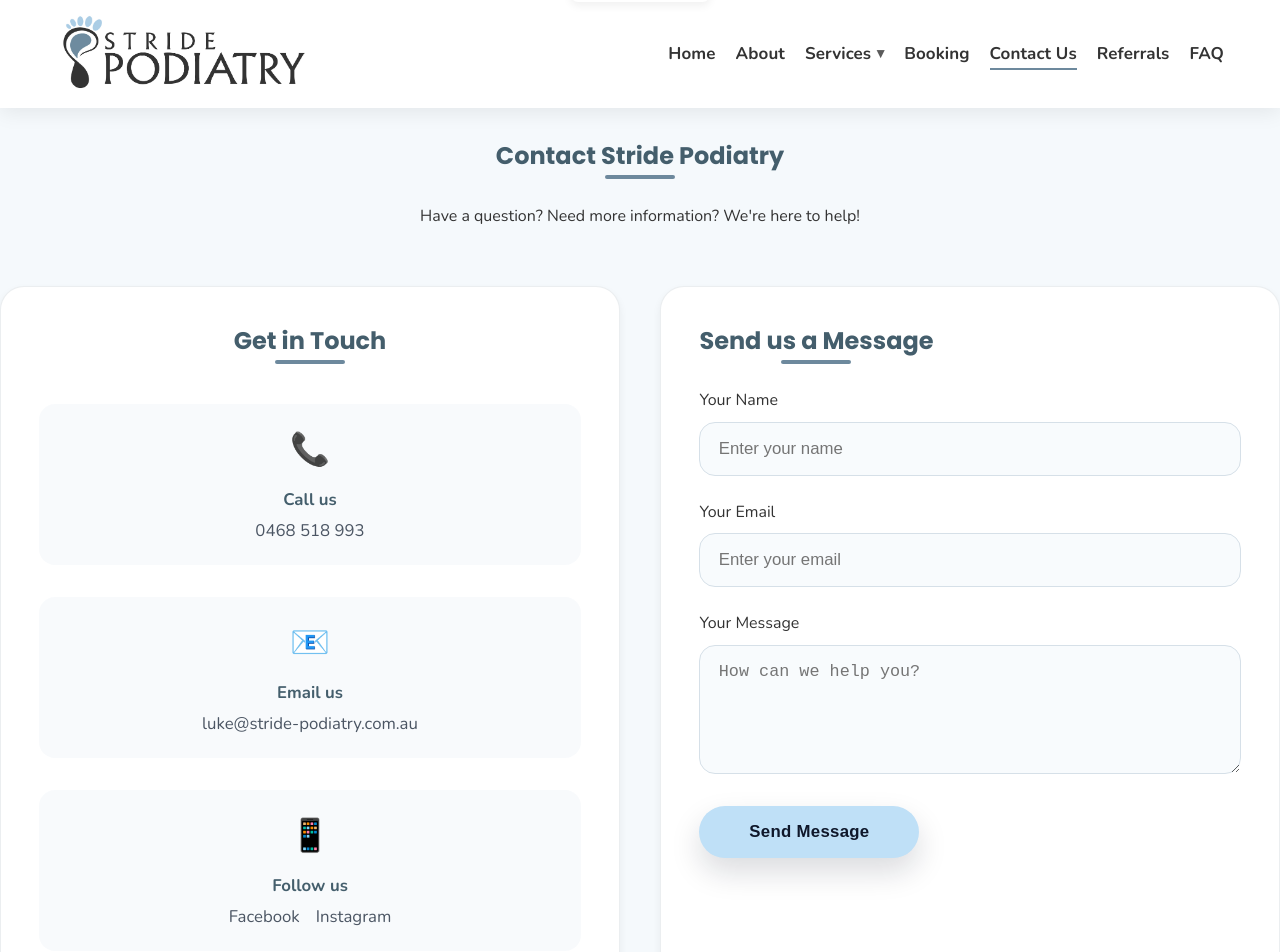
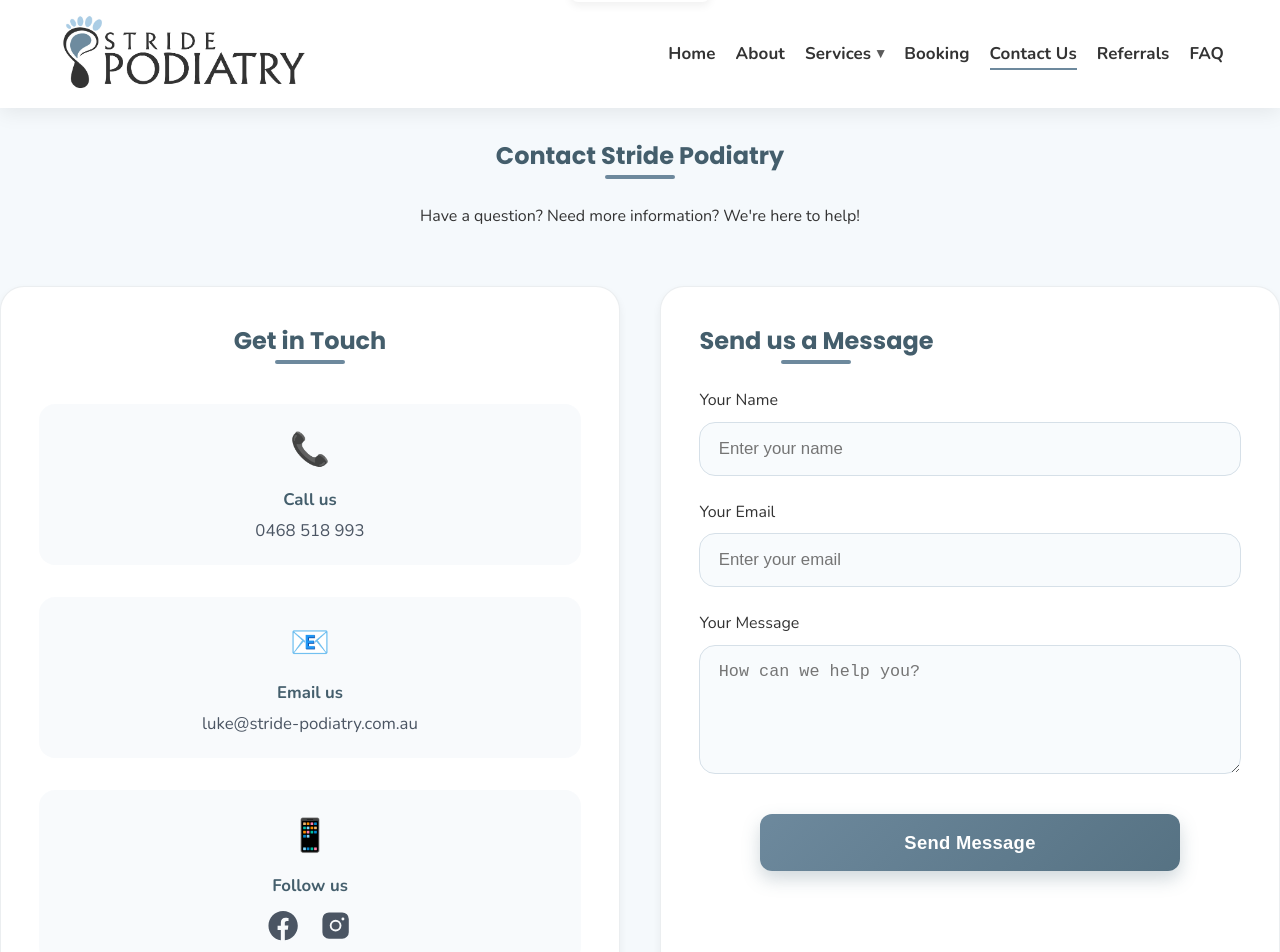
Before and after one commit to Looch8/stride-next, a Next.js app: page /contact-us in a window 1280 px wide. Shown: the top 952 px of the page. Built offline with nearby package versions, Linux system fonts and the light colour scheme.

Commit message:
styling fixes

```diff
--- a/app/contact-us/page.tsx
+++ b/app/contact-us/page.tsx
@@ -1,6 +1,8 @@
 import type { Metadata } from 'next';
 
 import ContactForm from '@/components/contact-form';
+import SocialIcon from '@/components/social-icon';
+import { socialLinks } from '@/content/social-links';
 
 const contactLD = {
   '@context': 'https://schema.org',
@@ -70,20 +72,17 @@ export default function ContactPage() {
                   <div className="contact-details">
                     <strong>Follow us</strong>
                     <div className="social-links">
-                      <a
-                        href="https://www.facebook.com/profile.php?id=61570588927493"
-                        target="_blank"
-                        rel="noopener noreferrer"
-                      >
-                        Facebook
-                      </a>
-                      <a
-                        href="https://www.instagram.com/stride.podiatry/?hl=en"
-                        target="_blank"
-                        rel="noopener noreferrer"
-                      >
-                        Instagram
-                      </a>
+                      {socialLinks.map((link) => (
+                        <a
+                          key={link.href}
+                          href={link.href}
+                          target="_blank"
+                          rel="noopener noreferrer"
+                          aria-label={link.label}
+                        >
+                          <SocialIcon name={link.icon} />
+                        </a>
+                      ))}
                     </div>
                   </div>
                 </div>
--- a/app/globals.css
+++ b/app/globals.css
@@ -462,18 +462,26 @@ textarea:focus-visible {
 
 .social-links {
   display: flex;
+  justify-content: center;
   gap: 1.5rem;
+  margin-top: 1rem;
 }
 
 .social-links a {
   color: #445e6c;
-  font-size: 1rem;
-  text-decoration: none;
-  transition: opacity 0.2s;
+  font-size: 2rem;
+  transition: color 0.2s ease;
+  display: inline-flex;
+}
+
+.social-links a svg {
+  width: 1em;
+  height: 1em;
+  fill: currentColor;
 }
 
 .social-links a:hover {
-  opacity: 0.8;
+  color: #6d899d;
 }
 
 .copyright {
@@ -601,6 +609,19 @@ textarea:focus-visible {
 .contact-card:hover {
   transform: translateY(-4px);
   box-shadow: 0 8px 16px rgba(0, 0, 0, 0.1);
+}
+
+.home-text a {
+  font-weight: 600;
+  color: var(--brand-primary-800);
+  text-decoration: none;
+  border-bottom: 2px solid transparent;
+  transition: color 0.2s ease, border-bottom-color 0.2s ease;
+}
+
+.home-text a:hover {
+  color: var(--brand-primary-700);
+  border-bottom-color: currentColor;
 }
 
 .home-text h3,
@@ -1280,6 +1301,11 @@ textarea:focus-visible {
   flex-wrap: wrap;
   justify-content: center;
   gap: 1rem;
+  margin-top: 0.5rem;
+}
+
+.contact-details .social-links a {
+  font-size: 2.2rem;
 }
 
 .contact-form {
@@ -1318,32 +1344,34 @@ textarea:focus-visible {
 }
 
 .contact-form button {
-  padding: 1rem 2.4rem;
-  font-size: 1.05rem;
-  color: #0f172a;
-  background: #bfe0f7;
+  padding: 1.1rem 2.5rem;
+  font-size: 1.15rem;
+  color: #ffffff;
+  background: linear-gradient(135deg, #6d899d, #567283);
   border: none;
-  border-radius: 999px;
+  border-radius: 12px;
   cursor: pointer;
   font-weight: 700;
   letter-spacing: 0.3px;
-  margin-top: 0.5rem;
-  align-self: flex-start;
-  box-shadow: 0 14px 30px rgba(15, 23, 42, 0.15);
+  margin-top: 1rem;
+  align-self: center;
+  box-shadow: 0 8px 18px rgba(86, 114, 131, 0.28);
   transition: transform 0.25s ease, box-shadow 0.25s ease;
-  min-width: 220px;
+  width: min(100%, 420px);
   text-align: center;
 }
 
 .contact-form button.loading {
-  background: #d6e3ec;
+  background: #5e7b8e;
+  color: #ffffff;
   cursor: not-allowed;
+  opacity: 0.9;
   box-shadow: none;
 }
 
 .contact-form button:not(.loading):hover {
-  transform: translateY(-3px);
-  box-shadow: 0 22px 44px rgba(15, 23, 42, 0.18);
+  transform: translateY(-2px);
+  box-shadow: 0 12px 26px rgba(86, 114, 131, 0.3);
 }
 
 .message {
@@ -1685,3 +1713,15 @@ textarea:focus-visible {
     height: 200px;
   }
 }
+.faq-preview a {
+  font-weight: 600;
+  color: var(--brand-primary-800);
+  text-decoration: none;
+  border-bottom: 2px solid transparent;
+  transition: color 0.2s ease, border-bottom-color 0.2s ease;
+}
+
+.faq-preview a:hover {
+  color: var(--brand-primary-700);
+  border-bottom-color: currentColor;
+}
--- a/components/site-footer.tsx
+++ b/components/site-footer.tsx
@@ -1,15 +1,7 @@
+import SocialIcon from '@/components/social-icon';
+import { socialLinks } from '@/content/social-links';
+
 const currentYear = new Date().getFullYear();
-
-const socialLinks = [
-  {
-    href: 'https://www.facebook.com/profile.php?id=61570588927493',
-    label: 'Facebook',
-  },
-  {
-    href: 'https://www.instagram.com/stride.podiatry/?hl=en',
-    label: 'Instagram',
-  },
-];
 
 export default function SiteFooter() {
   return (
@@ -35,7 +27,7 @@ export default function SiteFooter() {
               rel="noreferrer"
               aria-label={link.label}
             >
-              {link.label}
+              <SocialIcon name={link.icon} />
             </a>
           ))}
         </div>
--- /dev/null
+++ b/components/social-icon.tsx
@@ -0,0 +1,20 @@
+type SocialIconProps = {
+  name: 'facebook' | 'instagram';
+};
+
+export default function SocialIcon({ name }: SocialIconProps) {
+  if (name === 'instagram') {
+    return (
+      <svg viewBox="0 0 24 24" aria-hidden="true">
+        <path d="M16.5 3h-9A4.5 4.5 0 0 0 3 7.5v9A4.5 4.5 0 0 0 7.5 21h9A4.5 4.5 0 0 0 21 16.5v-9A4.5 4.5 0 0 0 16.5 3Zm-4.5 13a4 4 0 1 1 0-8 4 4 0 0 1 0 8Zm5-7.5a1 1 0 1 1 0-2 1 1 0 0 1 0 2Z" />
+        <circle cx="12" cy="12" r="2.7" />
+      </svg>
+    );
+  }
+
+  return (
+    <svg viewBox="0 0 24 24" aria-hidden="true">
+      <path d="M21 12.07C21 6.55 16.52 2 11 2S1 6.55 1 12.07C1 17.1 4.66 21.28 9.44 22v-7.03H7.23V12.1h2.21V9.98c0-2.2 1.3-3.41 3.29-3.41.95 0 1.95.17 1.95.17v2.15h-1.1c-1.08 0-1.42.68-1.42 1.38v1.66h2.41l-.39 2.87h-2.02V22C17.34 21.28 21 17.1 21 12.07Z" />
+    </svg>
+  );
+}
--- /dev/null
+++ b/content/social-links.ts
@@ -0,0 +1,20 @@
+export type SocialPlatform = 'facebook' | 'instagram';
+
+export type SocialLink = {
+  href: string;
+  label: string;
+  icon: SocialPlatform;
+};
+
+export const socialLinks: SocialLink[] = [
+  {
+    href: 'https://www.facebook.com/profile.php?id=61570588927493',
+    label: 'Facebook',
+    icon: 'facebook',
+  },
+  {
+    href: 'https://www.instagram.com/stride.podiatry/?hl=en',
+    label: 'Instagram',
+    icon: 'instagram',
+  },
+];
```
